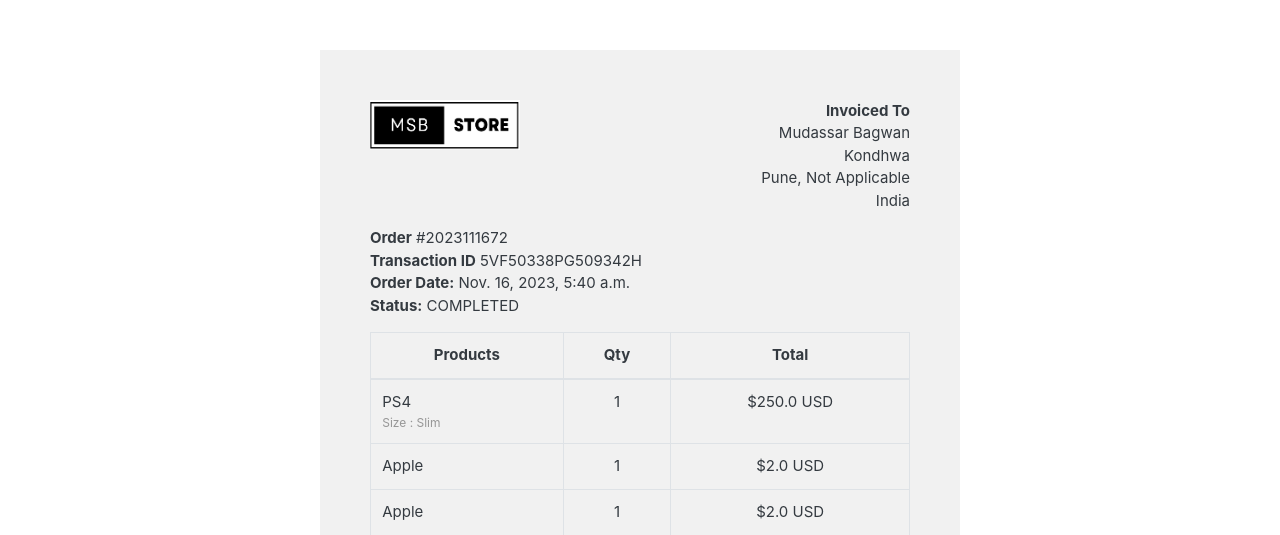
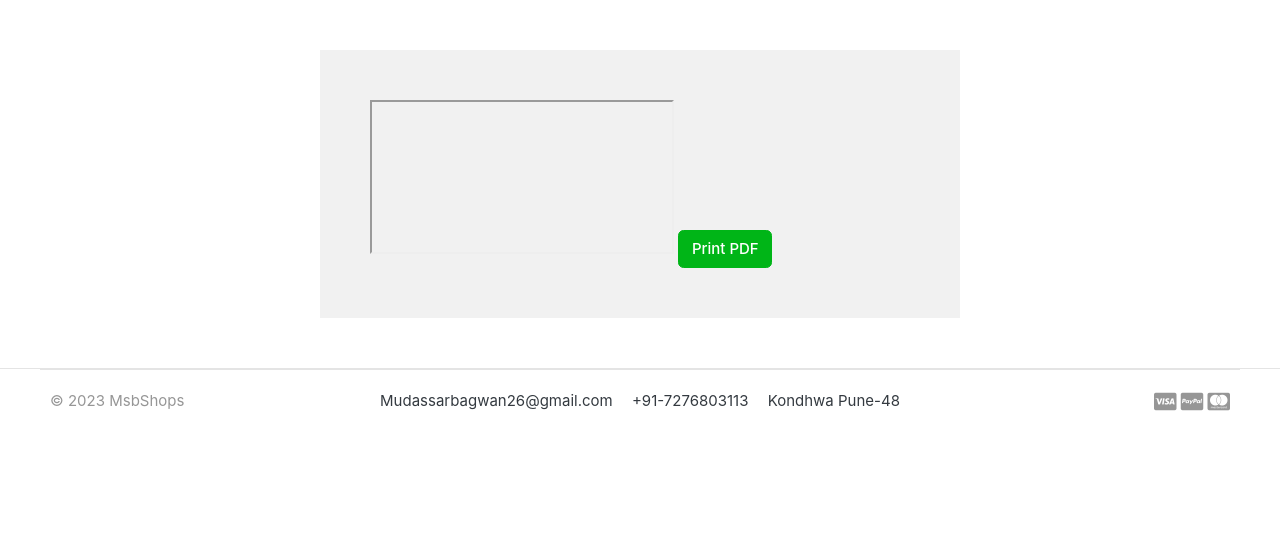
Before and after one commit to MudassarBagwan/msbstore, a Django app: template templates/accounts/order_detail.html in a window 1280 px wide. Shown: the part 118-653 px from the top of the page. After the commit the page ends 529 px from the top, so only its background shows below. Run offline with Django 4.2, Linux system fonts and the light colour scheme; the template is opened without the code that fills it: values that come from a table or form of the project are taken from there, others are empty; data comes from the database, SQL or seed files in the repository; some libraries are stand-ins or nearby versions; some web fonts are replaced.

Commit message:
add static

```diff
--- a/templates/accounts/order_detail.html
+++ b/templates/accounts/order_detail.html
@@ -2,6 +2,8 @@
 {% load static %}
 
 {% block body %}
+
+
 <div class="container" style="margin: 0 auto;width: 50%;padding: 50px;background: #f1f1f1;margin-top: 50px;margin-bottom: 50px;">
     <div class="row invoice row-printable">
         <div class="col-md-12">
@@ -9,6 +11,7 @@
             <div class="panel panel-default plain" id="dash_0">
                 <!-- Start .panel -->
                 <div class="panel-body p30">
+                    <iframe id="pdfFrame">
                     <div class="row">
                         <!-- Start .row -->
                         <div class="col-lg-6">
@@ -94,13 +97,24 @@
                         <!-- col-lg-12 end here -->
                     </div>
                     <!-- End .row -->
+                </iframe>
+                <button type="button" class="btn btn-success" onclick="printPDF()">Print PDF</button>
                 </div>
             </div>
+
+
             <!-- End .panel -->
         </div>
         <!-- col-lg-12 end here -->
     </div>
     </div>
 
+<script src="https://cdnjs.cloudflare.com/ajax/libs/pdf.js/2.11.338/pdf.min.js"></script>
+<script>
+  function printPDF() {
+    const iframe = document.getElementById('pdfFrame');
+    iframe.contentWindow.print();
+  }
+</script>
 
 {%endblock%}
```
